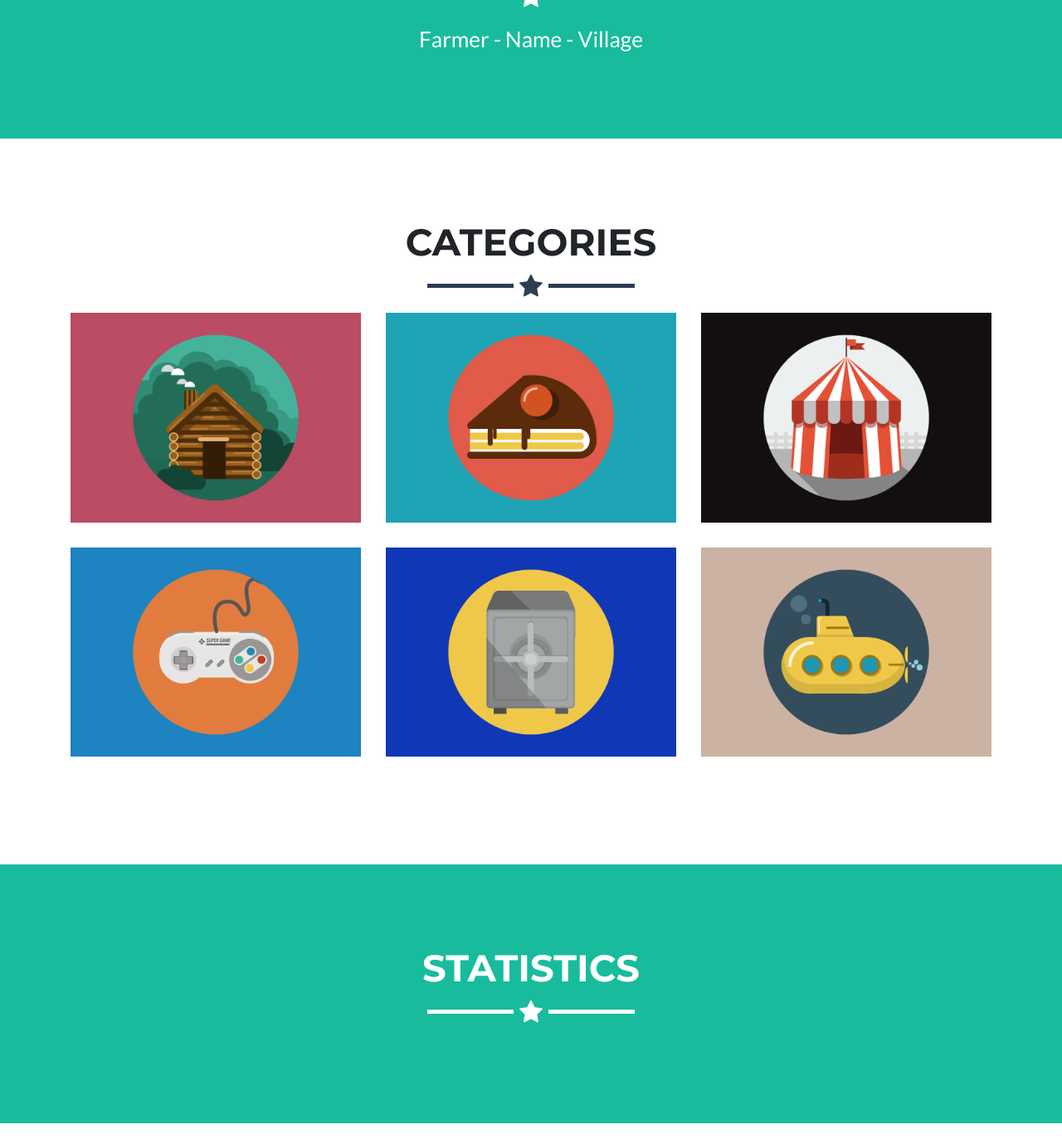
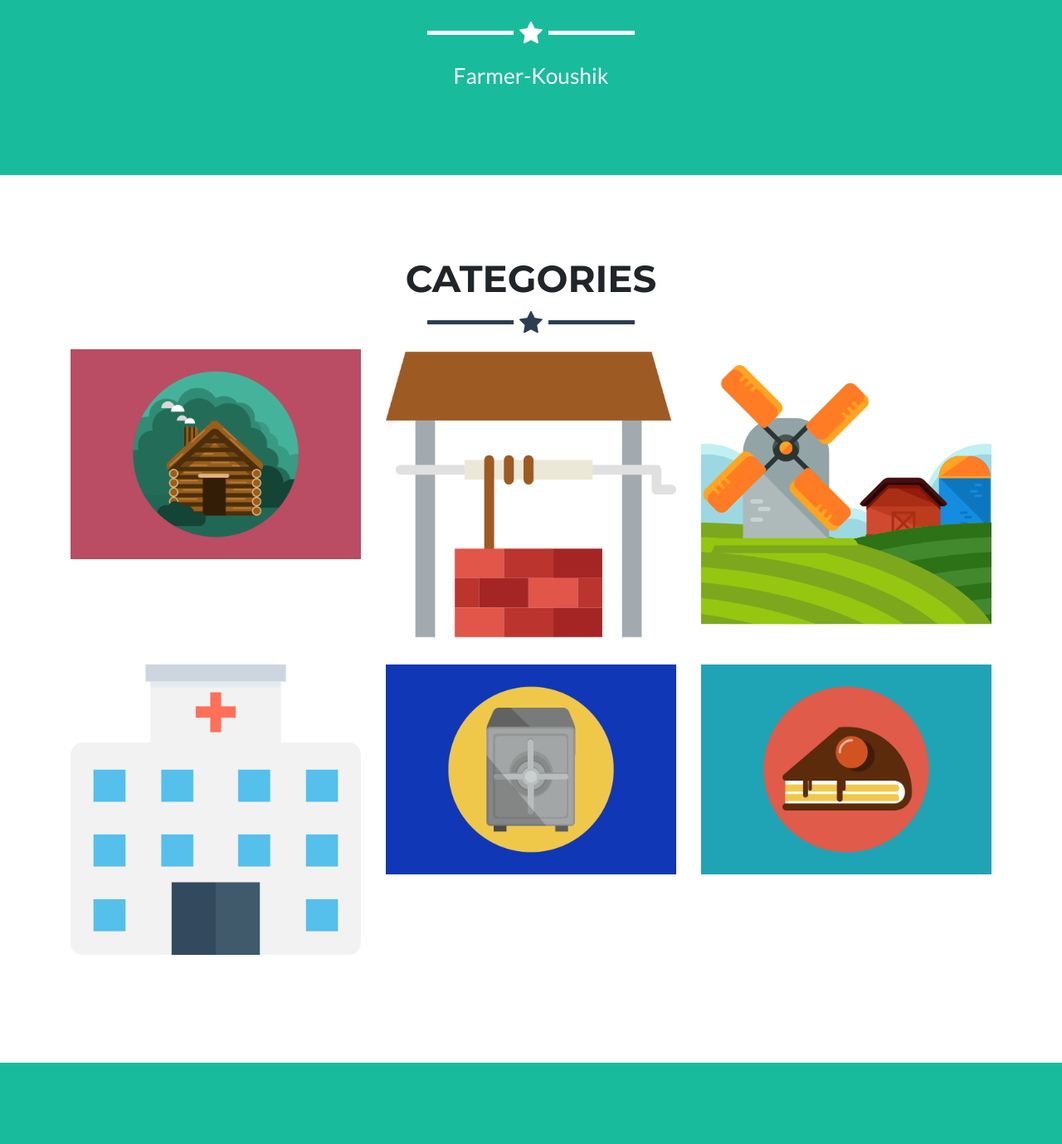
Before and after one commit to hnkisadiq/ITS, a Django app: template ITS/client/templates/index.html in a window 1280 px wide. Shown: the part 615-1994 px from the top of the page at 83% size. Run offline with Django 3.2, Linux system fonts and the light colour scheme; the template is opened without the code that fills it, so the values that code supplies are empty; some libraries are stand-ins or nearby versions.

Commit message:
Update index.html

```diff
--- a/ITS/client/templates/index.html
+++ b/ITS/client/templates/index.html
@@ -52,11 +52,11 @@
     <!-- Header -->
     <header class="masthead">
       <div class="container">
-        <img class="img-fluid" src="/static/client/img/profile.png" alt="">
+        <img class="img-fluid" src="/static/client/img/farmer.png" alt="">
         <div class="intro-text">
           <span class="name">Profile</span>
           <hr class="star-light">
-          <span class="skills">Farmer - Name - Village</span>
+          <span class="skills">Farmer-Koushik</span>
         </div>
       </div>
     </header>
@@ -84,7 +84,7 @@
                   <i class="fa fa-search-plus fa-3x"></i>
                 </div>
               </div>
-              <img class="img-fluid" src="/static/client/img/portfolio/cake.png" alt="">
+              <img class="img-fluid" src="/static/client/img/portfolio/well.png" alt="">
             </a>
           </div>
           <div class="col-sm-4 portfolio-item">
@@ -94,7 +94,7 @@
                   <i class="fa fa-search-plus fa-3x"></i>
                 </div>
               </div>
-              <img class="img-fluid" src="/static/client/img/portfolio/circus.png" alt="">
+              <img class="img-fluid" src="/static/client/img/portfolio/farm.png" alt="">
             </a>
           </div>
           <div class="col-sm-4 portfolio-item">
@@ -104,7 +104,7 @@
                   <i class="fa fa-search-plus fa-3x"></i>
                 </div>
               </div>
-              <img class="img-fluid" src="/static/client/img/portfolio/game.png" alt="">
+              <img class="img-fluid" src="/static/client/img/portfolio/hospital.png" alt="">
             </a>
           </div>
           <div class="col-sm-4 portfolio-item">
@@ -124,7 +124,7 @@
                   <i class="fa fa-search-plus fa-3x"></i>
                 </div>
               </div>
-              <img class="img-fluid" src="/static/client/img/portfolio/submarine.png" alt="">
+              <img class="img-fluid" src="/static/client/img/portfolio/cake.png" alt="">
             </a>
           </div>
         </div>
@@ -460,6 +460,7 @@ function showDivs(n) {
           </div>
         </div>
       </div>
+
       <script>
 var house=[];
 var temp=[];
@@ -526,11 +527,11 @@ var l=[];
         ];*/
 
     function myMap() {
-        var loc = new google.maps.LatLng(13.610041, 80.050782);
-        var loc1 = new google.maps.LatLng(-33.8665433, 151.1956316);
+        var loc1 = new google.maps.LatLng(13.610041, 80.050782);
+        //var loc1 = new google.maps.LatLng(-33.8665433, 151.1956316);
 
 var mapProp1= {
-    center:loc,
+    center:loc1,
     zoom:15,
     mapTypeId: 'satellite'
 };
```
